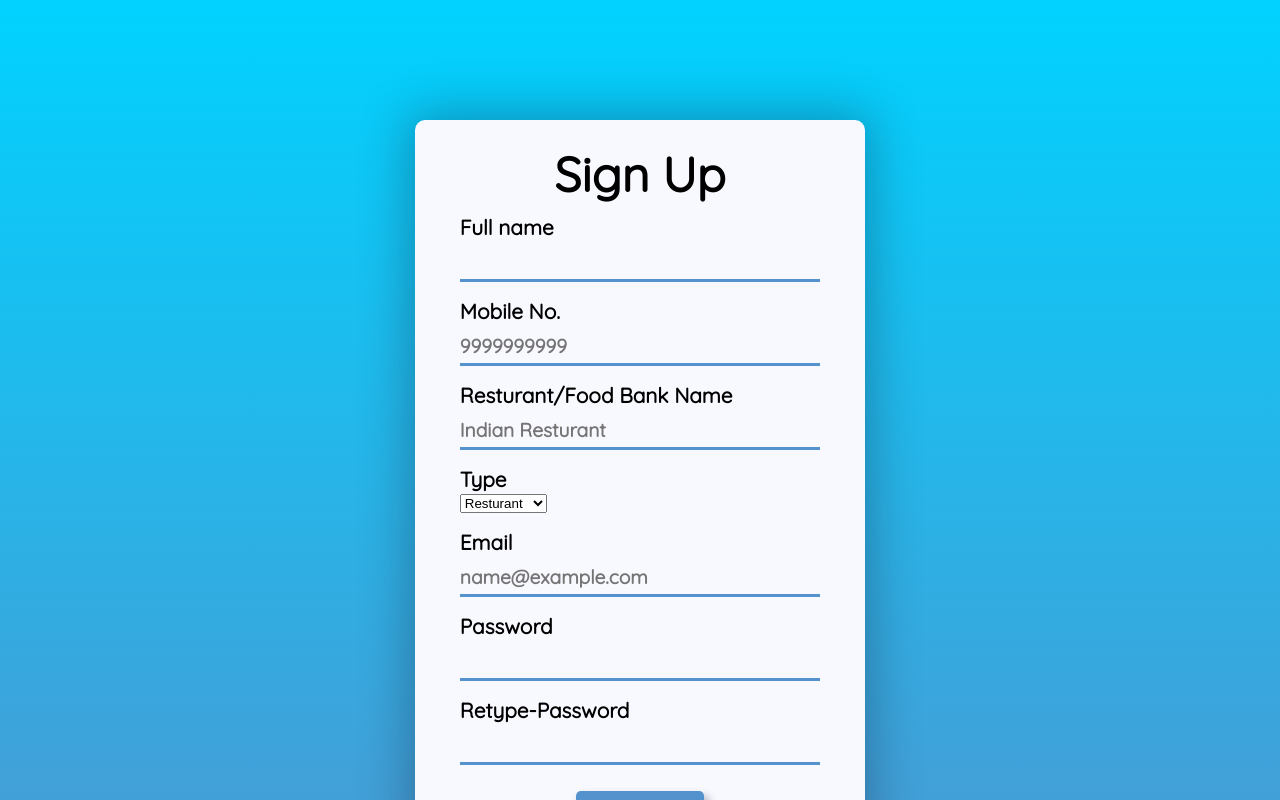
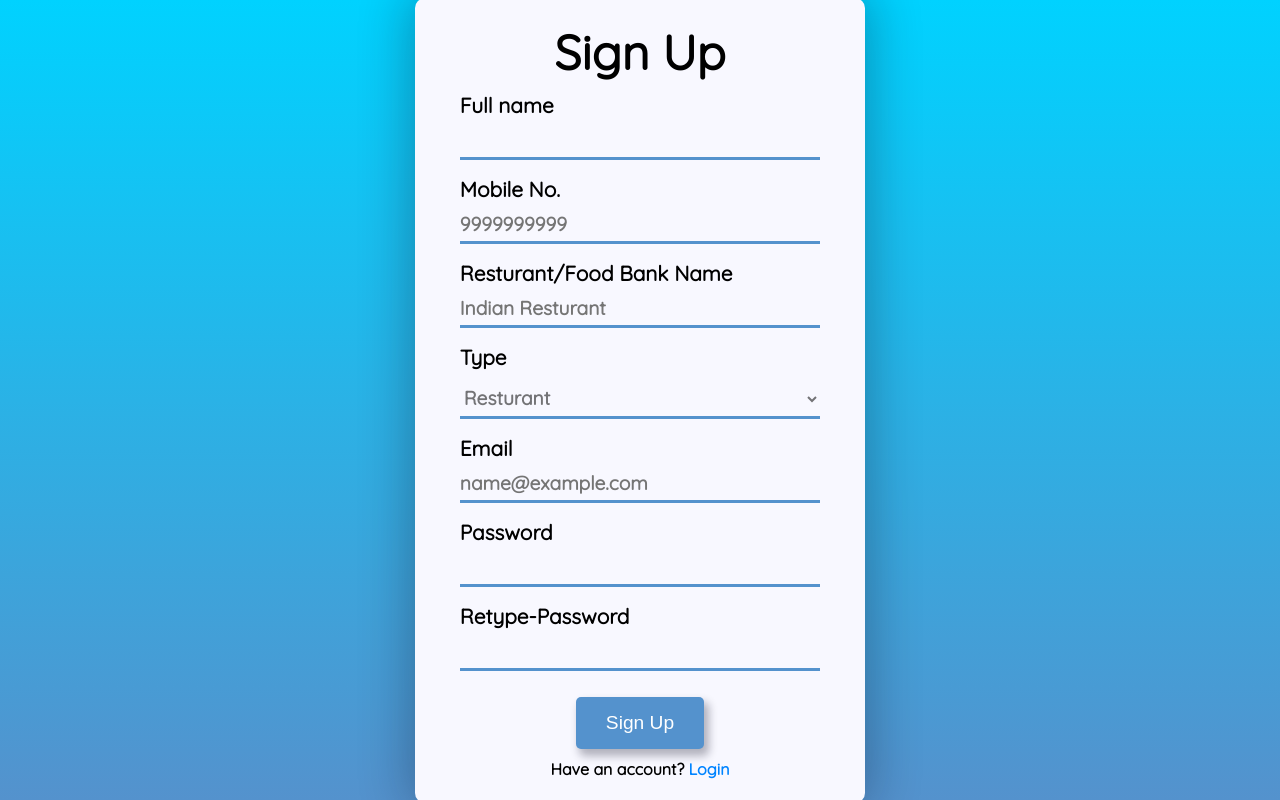
Before and after one commit to PlaceHolder01/PlaceHolder, a React (Create React App) app: page /signup in a window 1280 px wide. Shown: the top 800 px of the page. Built offline with nearby package versions, Linux system fonts and the light colour scheme.

Commit message:
update dropdown styling

```diff
--- a/src/donationForm/donation.css
+++ b/src/donationForm/donation.css
@@ -12,4 +12,5 @@
 }
 .donation-heading{
     font-size: 1.5em;
+    margin: 20px;
 }
--- a/src/signup/signup.css
+++ b/src/signup/signup.css
@@ -5,7 +5,7 @@
   background: linear-gradient(#00d2ff 0%, #5492cd 100%);
   width:100vw;
   overflow: hidden;
-  /* min-height:100vh; */
+  height:100vh;
   margin:0%;
   padding: 0%;
   font-family: 'Quicksand', sans-serif;
@@ -63,6 +63,23 @@
   padding-bottom: 2vh;
 }
 
+select {
+  width: 100%;
+  /* padding: 16px 20px; */
+  /* padding: 1vh 0vh; */
+  padding:5px 0 5px 0 ;
+  text-align: left;
+  outline: none;
+  margin-top: 10px;
+  border: none;
+  border-bottom: 3px solid #5492cd;
+  background-color: transparent;
+  font-family: 'Quicksand';
+  font-size: 1.2em;
+  font-weight: bold;
+  color: #737376;
+}
+
 .signup-row-title{
   font-size:1.3em;
 }
@@ -110,7 +127,7 @@
     padding: 0;
     margin: 3vw;
   }
-  .signup-card input{
+  .signup-card input, select{
     font-size: 0.8em;
   }
   .signup-button{
```
